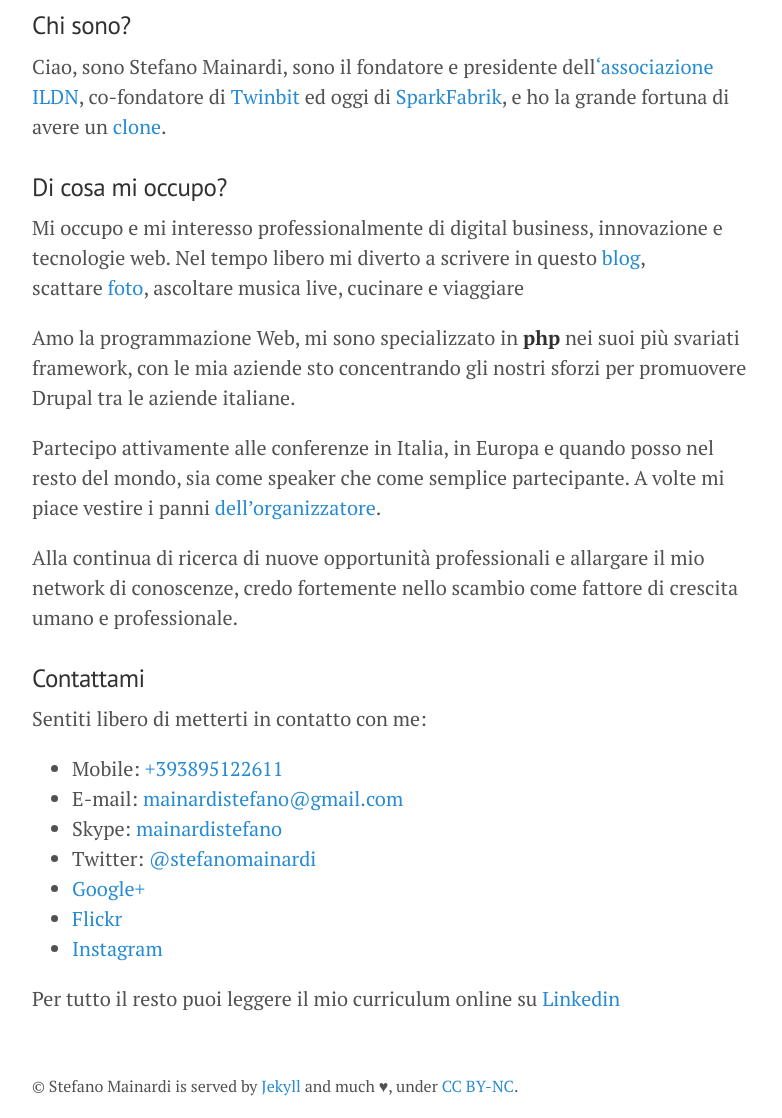
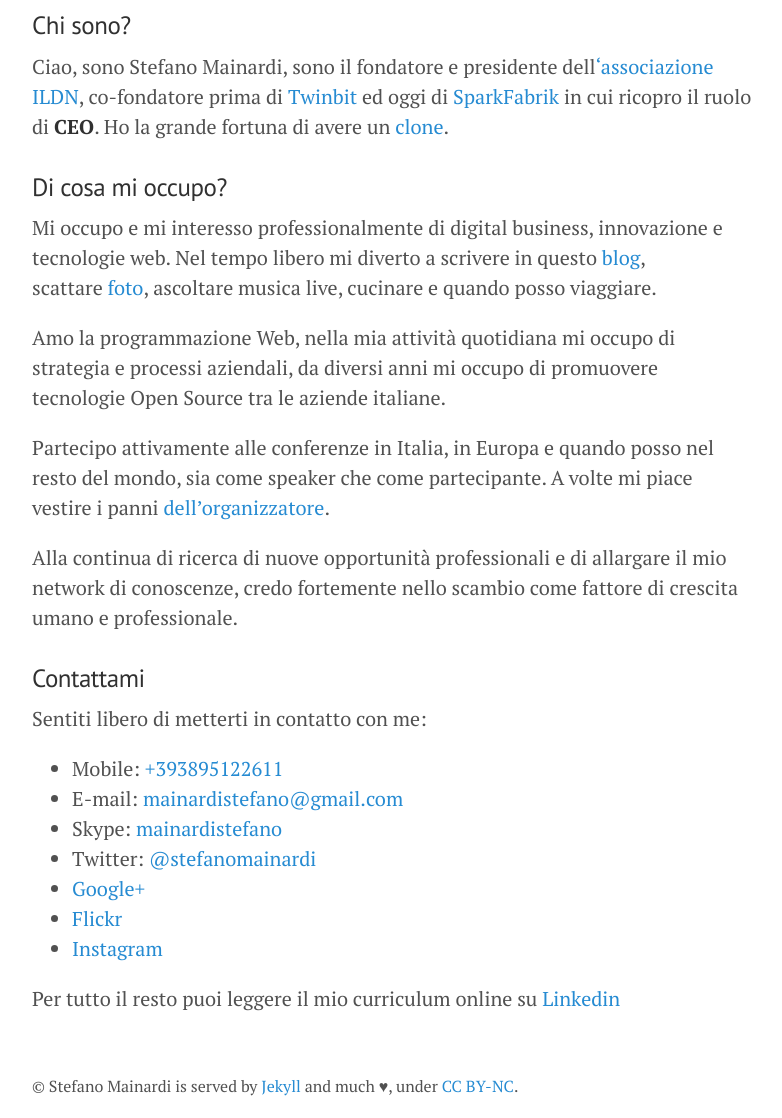
Before and after one commit to stefanomainardi/stefanomainardi.github.io, a Jekyll site: the page built from index.md, in a window 1280 px wide. Shown: the part 452-1570 px from the top of the page, without its empty margins (248-1030 px from the left). Built offline with Jekyll 4.4.1, drawn with Linux system fonts in a browser that asks for light colours; Markdown is read by kramdown in place of the engine named in the settings.

Commit message:
update personal info

```diff
--- a/index.md
+++ b/index.md
@@ -7,17 +7,17 @@
 
 ### Chi sono?
 
-Ciao, sono Stefano Mainardi, sono il fondatore e presidente dell[‘associazione ILDN](http://associazione.ildn.net/), co-fondatore di [Twinbit](http://www.twinbit.it/) ed oggi di [SparkFabrik](http://www.sparkfabrik.com), e ho la grande fortuna di avere un [clone](http://www.twitter.com/paolomainardi).
+Ciao, sono Stefano Mainardi, sono il fondatore e presidente dell[‘associazione ILDN](http://associazione.ildn.net/), co-fondatore prima di [Twinbit](http://www.twinbit.it/) ed oggi di [SparkFabrik](http://www.sparkfabrik.com) in cui ricopro il ruolo di **CEO**. Ho la grande fortuna di avere un [clone](http://www.twitter.com/paolomainardi).
 
 ### Di cosa mi occupo?
 
-Mi occupo e mi interesso professionalmente di digital business, innovazione e tecnologie web. Nel tempo libero mi diverto a scrivere in questo [blog]({{ site.baseurl }}/blog/ "BLOG"), scattare [foto](http://www.flickr.com/photos/mainardi/), ascoltare musica live, cucinare e viaggiare
+Mi occupo e mi interesso professionalmente di digital business, innovazione e tecnologie web. Nel tempo libero mi diverto a scrivere in questo [blog]({{ site.baseurl }}/blog/ "BLOG"), scattare [foto](http://www.flickr.com/photos/mainardi/), ascoltare musica live, cucinare e quando posso viaggiare.
 
-Amo la programmazione Web, mi sono specializzato in **php** nei suoi più svariati framework, con le mia aziende sto concentrando gli nostri sforzi per promuovere Drupal tra le aziende italiane.
+Amo la programmazione Web, nella mia attività quotidiana mi occupo di strategia e processi aziendali, da diversi anni mi occupo di promuovere tecnologie Open Source tra le aziende italiane.
 
-Partecipo attivamente alle conferenze in Italia, in Europa e quando posso nel resto del mondo, sia come speaker che come semplice partecipante. A volte mi piace vestire i panni [dell'organizzatore](http://www.drupalday.it).
+Partecipo attivamente alle conferenze in Italia, in Europa e quando posso nel resto del mondo, sia come speaker che come partecipante. A volte mi piace vestire i panni [dell'organizzatore](http://www.drupalday.it).
 
-Alla continua di ricerca di nuove opportunità professionali e allargare il mio network di conoscenze, credo fortemente nello scambio come fattore di crescita umano e professionale.
+Alla continua di ricerca di nuove opportunità professionali e di allargare il mio network di conoscenze, credo fortemente nello scambio come fattore di crescita umano e professionale.
 
 ### Contattami
 
```
